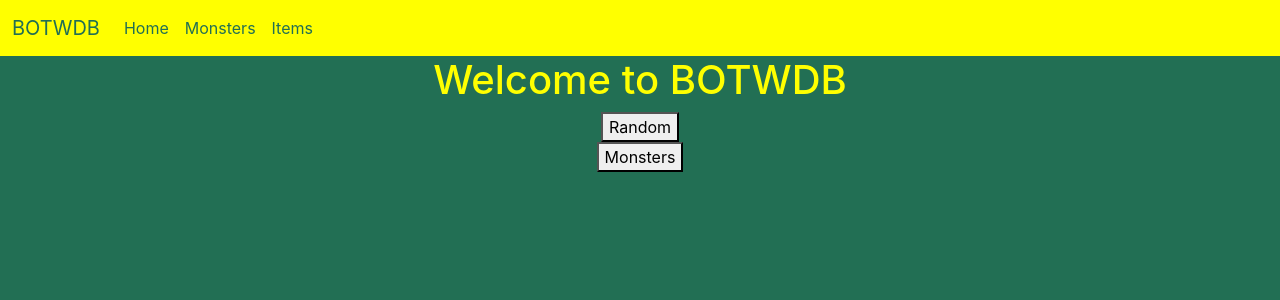
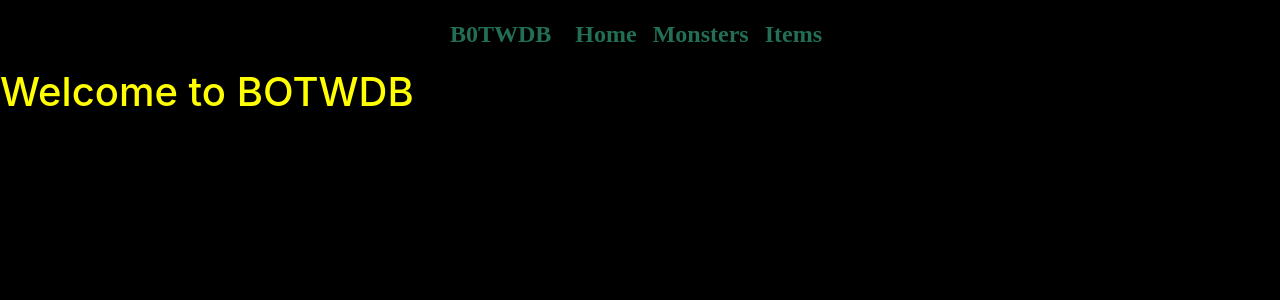
Before and after one commit to Mikey-Simmons/botwdb, a React (Create React App) app in the folder client/: page / in a window 1280 px wide. Shown: the top 300 px of the page. Built offline with nearby package versions, Linux system fonts and the light colour scheme.

Commit message:
table_css_changes

```diff
--- a/client/src/App.css
+++ b/client/src/App.css
@@ -1,7 +1,7 @@
 .App {
-  text-align: center;
+  text-align: left;
 
-  justify-content: center;
+  justify-content:left;
 }
 
 .App-logo {
--- a/client/src/components/navbar.js
+++ b/client/src/components/navbar.js
@@ -1,9 +1,9 @@
 function NavBar(){
     return(
-        <div>
+        <div className="nav">
             <nav class="navbar navbar-expand-lg navbar">
   <div class="container-fluid">
-    <a class="navbar-brand" href="#">BOTWDB</a>
+    <a class="navbar-brand" href="#">B0TWDB</a>
     <button class="navbar-toggler" type="button" data-bs-toggle="collapse" data-bs-target="#navbarNav" aria-controls="navbarNav" aria-expanded="false" aria-label="Toggle navigation">
       <span class="navbar-toggler-icon"></span>
     </button>
--- a/client/src/index.css
+++ b/client/src/index.css
@@ -5,7 +5,7 @@
     sans-serif;
   -webkit-font-smoothing: antialiased;
   -moz-osx-font-smoothing: grayscale;
-  background-color:#226F54;
+  background-color:black;
 }
 
 code {
@@ -27,17 +27,43 @@
   color: yellow;
 }
 nav{
-  background-color: yellow !important;
+  background-color: black !important;
+  display: flex;
+  justify-content: center  !important;
+  font-family: Courier !important;
+  font-weight: bold;
+  font-size: x-large;
 
 
 }
+div.nav{
+  justify-content: center;
+  font-family: Ink Free !important;
+  font-weight: bold;
+  font-size: x-large !important;
+}
 a{
   color: #226F54 !important;
+  font-family: Ink Free !important;
+  font-weight: bold !important;
+  font-size: x-large !important;
 }
 
-div.card{
-  width: 500px;
+
+
+table{
+  background-color: whitesmoke;
+  padding: 100px !important;
+
+
+
 }
-p.card-text{
-  color: black;
+
+img{
+  width: 100px;
+  height: 100px;
 }
+div.table{
+  padding-left: 20%;
+  padding-right: 20%;
+}
--- a/client/src/views/HomePage.js
+++ b/client/src/views/HomePage.js
@@ -45,12 +45,7 @@
         <div className="App">
           <NavBar></NavBar>
 <h1>Welcome to BOTWDB</h1>
-<form action="/random">
-<button type="submit" >Random</button>
-</form>
-<form action="/monsters">
-<button type="submit" >Monsters</button>
-</form>
+
 
         </div>
     )
--- a/client/src/views/Monsters.js
+++ b/client/src/views/Monsters.js
@@ -32,32 +32,42 @@
     return (
     <div className="App">
       <NavBar></NavBar>
+
+      <div className="table">
       <h1>Monsters</h1>
-      <div className="Monsters">
-
-
+        <table class="table  table-striped">
+        <thead>
+          <tr>
+            <th scope="col">Monster</th>
+            <th scope="col">Image</th>
+            <th scope="col">Description</th>
+            <th scope="col">Drops:</th>
+            <th scope="col">Common Locations</th>
+          </tr>
+        </thead>
+        <tbody>
 
         {data.data.map(({name, image, description, common_locations, drops, id }) =>(
+           <tr>
 
-          <div className="Monster">
-            <div class="card" >
-  <img src={image} class="card-img-top" alt="..."/>
-  <div class="card-body">
-    <h5 class="card-title">{name.replace(/\w\S*/g, (w) => (w.replace(/^\w/, (c) => c.toUpperCase())))}</h5>
-    <p class="card-text">{description}</p>
-    <a href="#" class="btn btn-primary">Go somewhere</a>
-  </div>
-</div>
+             <th scope="row">{name}</th>
+             <td><img src={image}></img></td>
+             <td>{description}</td>
+             <td>{drops}</td>
+             <td>{common_locations}</td>
+           </tr>
 
 
 
 
 
-          </div>
+
         ))}
+        </tbody>
+        </table>
+       </div>
+      </div>
 
-      </div>
-      </div>
     )
 
   }
```
